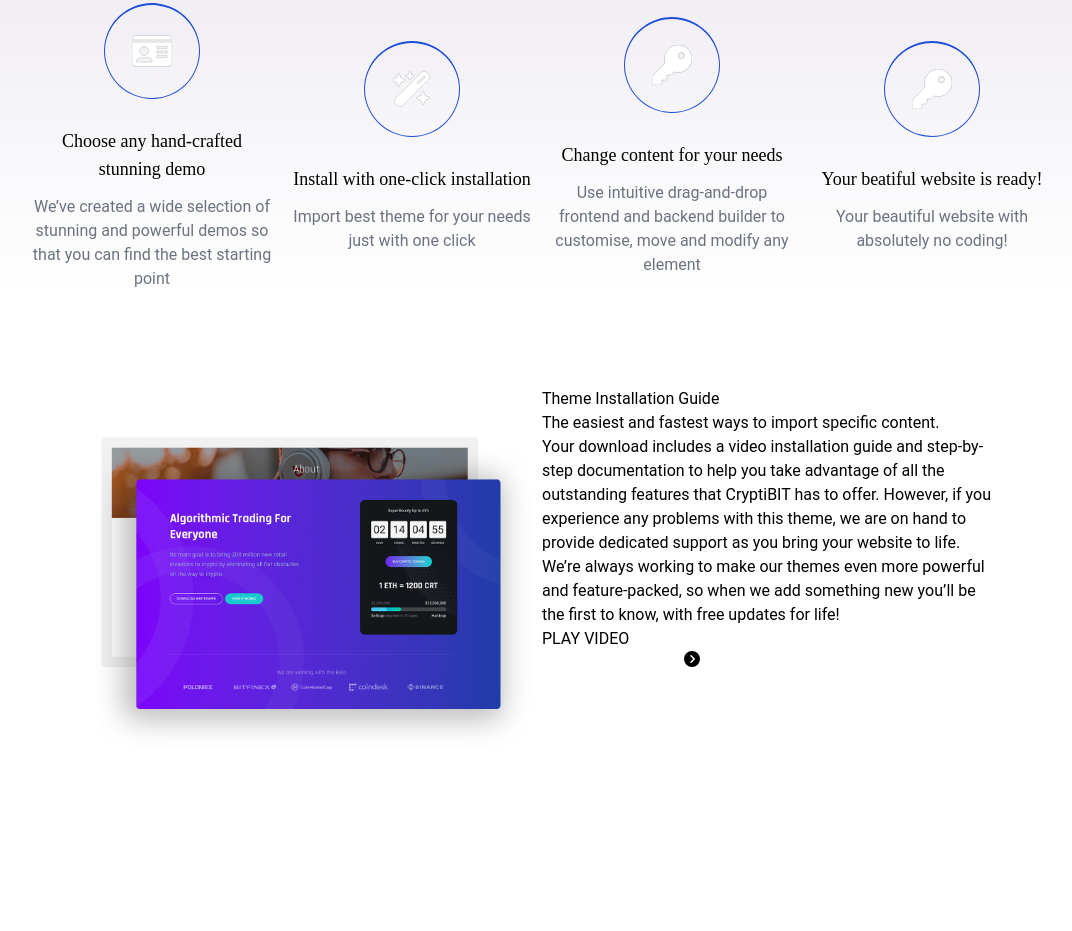
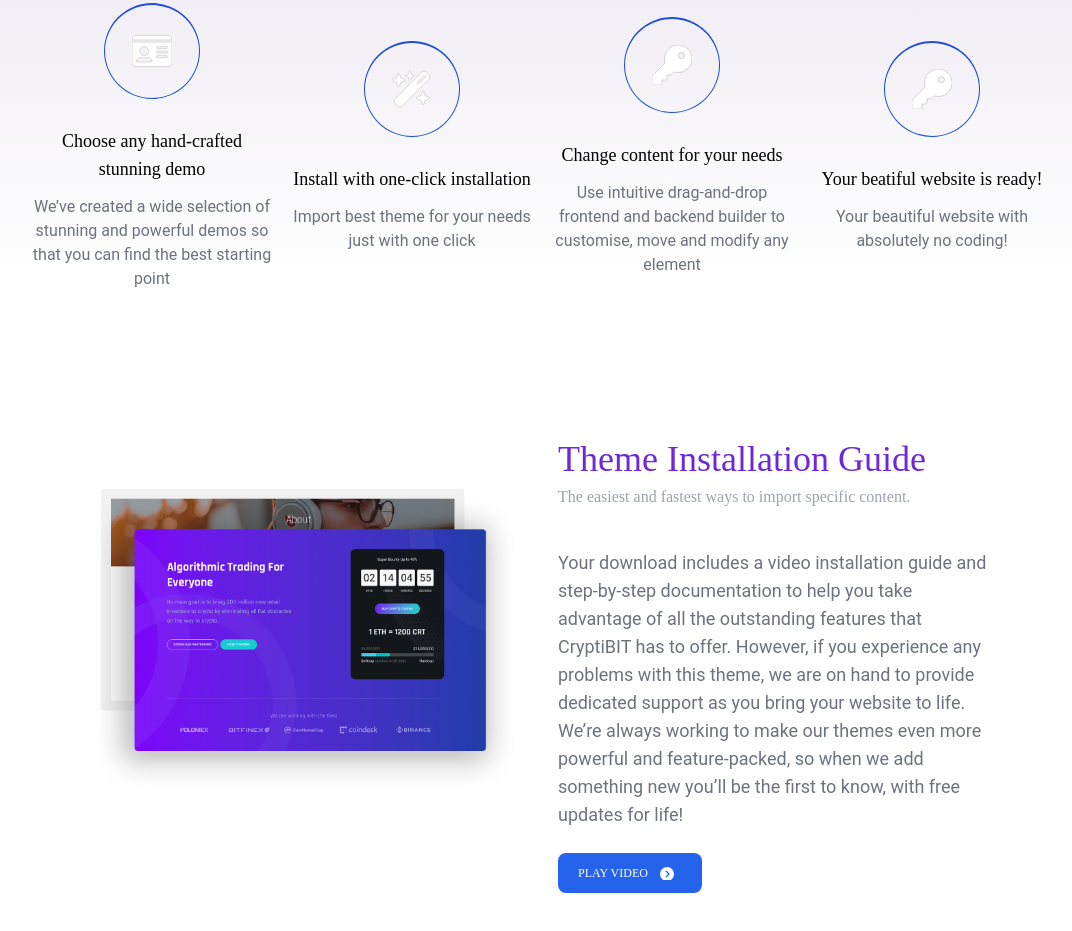
Before and after one commit to hossein1975/reza-cripti, a website with bundled scripts: page public/index.html in a window 1280 px wide. Shown: the part 3932-4863 px from the top of the page, without its empty margins (98-1170 px from the left). Before the commit the page ends 4829 px from the top, so only its background shows below. Built offline with nearby package versions, Linux system fonts and the light colour scheme; files whose address does not match are found by name.

Commit message:
add installation guide

```diff
--- a/public/index.html
+++ b/public/index.html
@@ -15,7 +15,7 @@
     <svg class="hidden">
 
 
-      <symbol id="chevron-rightp" xmlns="http://www.w3.org/2000/svg" height="1em" viewBox="0 0 512 512"><!--! Font Awesome Free 6.4.2 by @fontawesome - https://fontawesome.com License - https://fontawesome.com/license (Commercial License) Copyright 2023 Fonticons, Inc. --><path d="M0 256a256 256 0 1 0 512 0A256 256 0 1 0 0 256zM241 377c-9.4 9.4-24.6 9.4-33.9 0s-9.4-24.6 0-33.9l87-87-87-87c-9.4-9.4-9.4-24.6 0-33.9s24.6-9.4 33.9 0L345 239c9.4 9.4 9.4 24.6 0 33.9L241 377z"/></symbol>
+      <symbol id="chevron-rightp" xmlns="http://www.w3.org/2000/svg" class="stroke-blue-600  fill-white"  height="1em" viewBox="0 0 512 512"><!--! Font Awesome Free 6.4.2 by @fontawesome - https://fontawesome.com License - https://fontawesome.com/license (Commercial License) Copyright 2023 Fonticons, Inc. --><path d="M0 256a256 256 0 1 0 512 0A256 256 0 1 0 0 256zM241 377c-9.4 9.4-24.6 9.4-33.9 0s-9.4-24.6 0-33.9l87-87-87-87c-9.4-9.4-9.4-24.6 0-33.9s24.6-9.4 33.9 0L345 239c9.4 9.4 9.4 24.6 0 33.9L241 377z"/></symbol>
 
 
 
@@ -889,25 +889,25 @@
 
 <!-- Theme Installation Guide -->
 
-<section class=" w-full p-24">
-  <div class="  flex items-center w-5/6 mx-auto" >
-    <div class="w-1/2" >
+<section class=" w-full p-5 lg:p-10 xl:p-24">
+  <div class=" flex flex-col items-center space-y-3 md:flex-row md:items-center md:space-x-8 md:w-5/6 mx-auto" >
+    <div class=" w-5/6 md:w-1/2" >
       <img class=" " src="images/crypto-001-43.png" alt="">
     </div>
-    <div class="w-1/2">
-      <div>
-        <h1>Theme Installation Guide</h1>
-        <p>The easiest and fastest ways to import specific content.</p>
+    <div class="w-5/6 md:w-1/2 ">
+      <div class="py-10">
+        <h1 class=" text-2xl md:text-4xl text-violet-700 font-WorkSansSemiBold pb-1.5">Theme Installation Guide</h1>
+        <p class=" text-xs md:text-base font-WorkSansMedium text-gray-400">The easiest and fastest ways to import specific content.</p>
       </div>
-      <div>
-        <p>Your download includes a video installation guide and step-by-step documentation to help you take advantage of all the outstanding features that CryptiBIT has to offer. However, if you experience any problems with this theme, we are on hand to provide dedicated support as you bring your website to life. We’re always working to make our themes even more powerful and feature-packed, so when we add something new you’ll be the first to know, with free updates for life!</p>
-      </div>
-      <div>
-        <a href="#">
-          <span>PLAY VIDEO</span>
-          <svg><use href="#chevron-rightp"></use></svg>
+
+         <p class="text-sm md:text-lg text-gray-500 pb-6">Your download includes a video installation guide and step-by-step documentation to help you take advantage of all the outstanding features that CryptiBIT has to offer. However, if you experience any problems with this theme, we are on hand to provide dedicated support as you bring your website to life. We’re always working to make our themes even more powerful and feature-packed, so when we add something new you’ll be the first to know, with free updates for life!</p>
+
+
+        <a class="flex items-center w-36 rounded-lg space-x-3 px-5  py-3 bg-blue-600 text-white hover:bg-black transition-all duration-700" href="#">
+          <span class="font-Montserrat text-xs font-light">PLAY VIDEO</span>
+          <svg class=" w-3.5 h-3.5 text-blue-600"><use href="#chevron-rightp"></use></svg>
         </a>
-      </div>
+
 
     </div>
   </div>
```
Also changed, not shown: public/styles/app.css.
